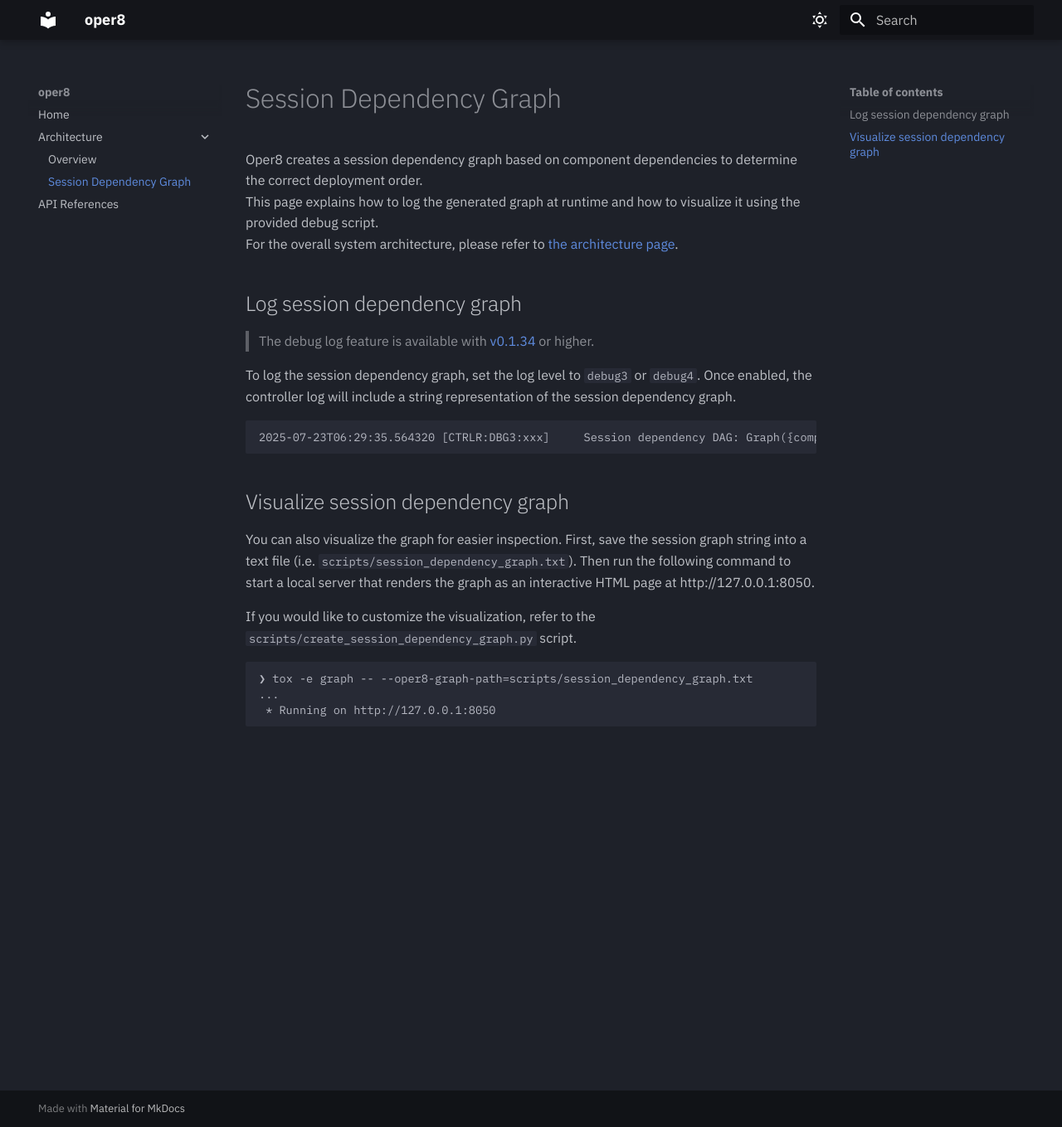
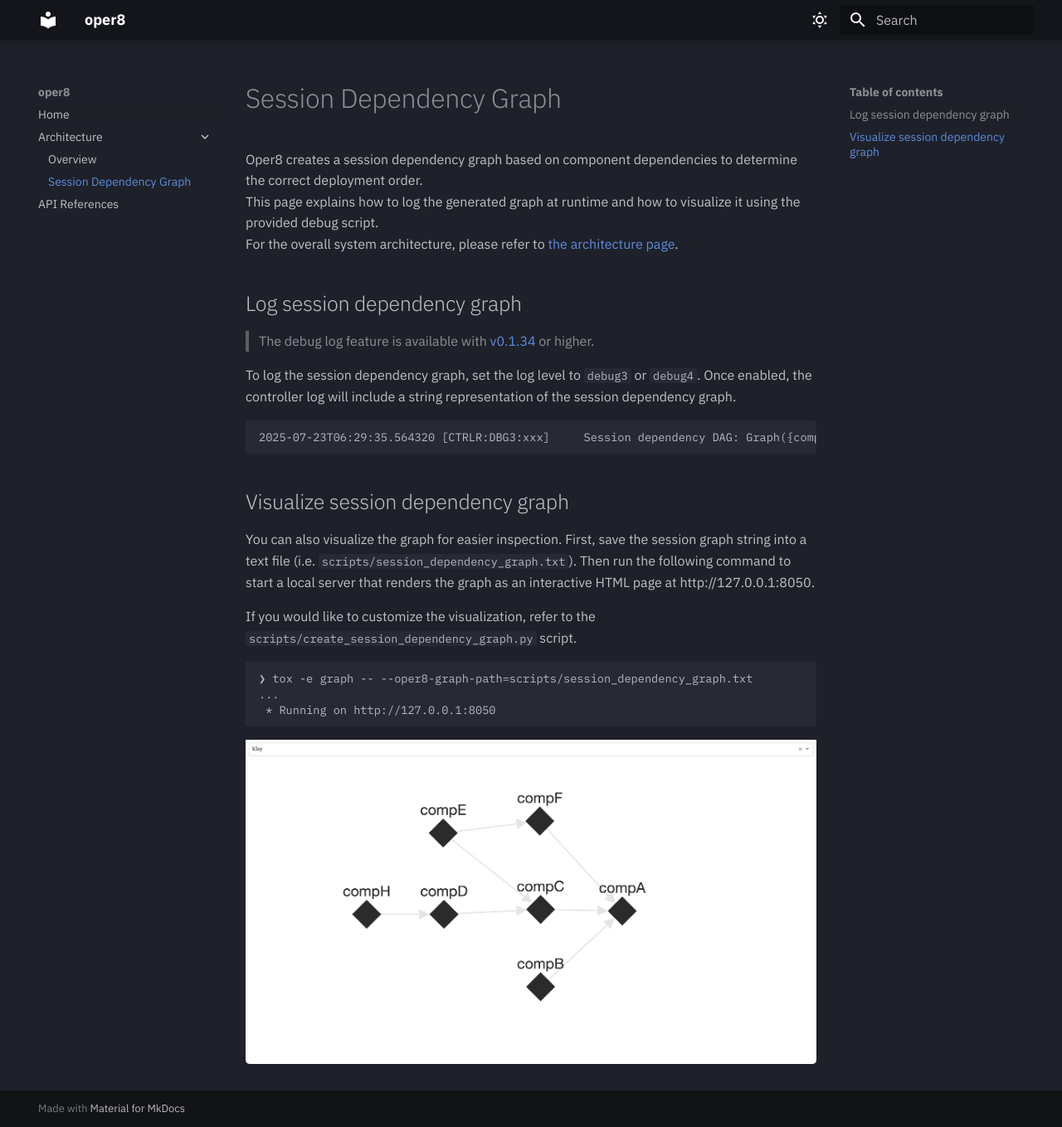
Before and after one commit to IBM/oper8, an MkDocs documentation site: the page built from docs/session_dependency_graph.md, in a window 1280 px wide and 1359 px high. Shown: the whole window at 83% size. Built offline with MkDocs 1.6.1 and Material for MkDocs 9.7.7, drawn with Linux system fonts in a browser that asks for light colours.

Commit message:
doc: adding graph example.
Signed-off-by: Yuki Ito <yuki462@ibm.com>

````diff
--- a/docs/session_dependency_graph.md
+++ b/docs/session_dependency_graph.md
@@ -26,4 +26,4 @@
  * Running on http://127.0.0.1:8050
 ```
 
-<!-- TODO put graph example -->
+![session_dependency_graph](session_dependency_graph.png)
````
Also changed, not shown: docs/session_dependency_graph.png (added).
